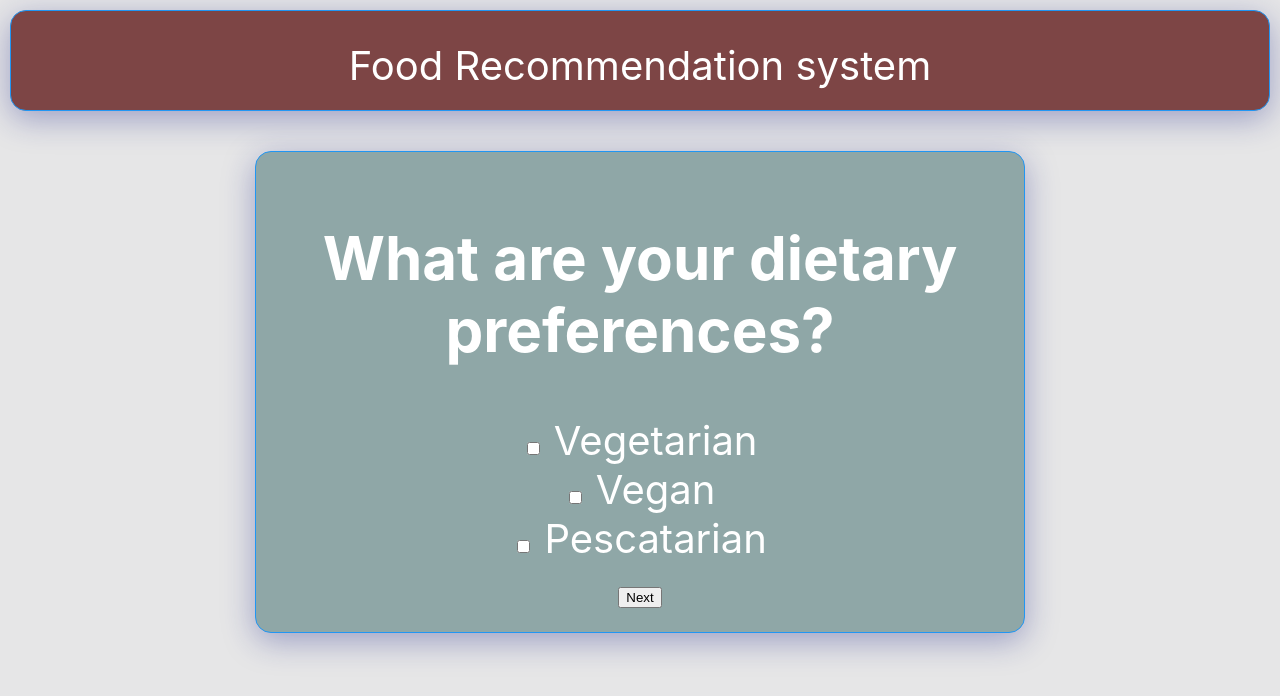
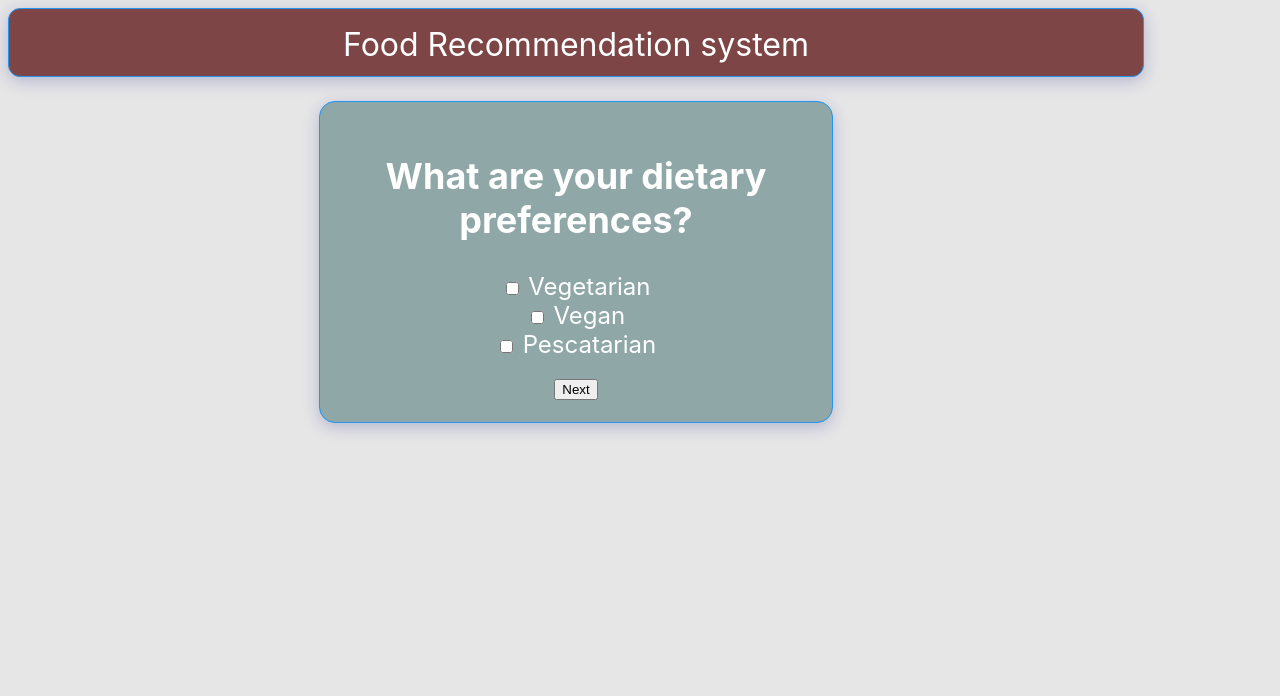
Before and after one commit to RaymondHuang44/AI-Food-Recomendation-system-CPSC-481-Project, a React (Create React App) app in the folder food-rec-frontend/: page / in a window 1280 px wide. Shown: the top 696 px of the page. Built offline with nearby package versions, Linux system fonts and the light colour scheme.

Commit message:
fixed recipes title cards not displayed correctly

```diff
--- a/food-rec-frontend/src/App.css
+++ b/food-rec-frontend/src/App.css
@@ -5,21 +5,21 @@ body {
 }
 
 .container {
-  width: 100vw;
-  height: 100vh;
+  width: 90vw;
+  height: 90vh;
   box-sizing: border-box;
-  padding: 10px;
+  padding: 8px;
 }
 
 .header {
   background-color: #7d4545;
   color: white;
-  font-size: 2.5rem;
+  font-size: 2rem;
   text-align: center;
-  padding: 30px 0 20px 0;
-  margin-bottom: 40px;
-  border-radius: 16px;
-  box-shadow: 0 8px 32px 0 rgba(31, 38, 135, 0.37);
+  padding: 16px 0 12px 0;
+  margin-bottom: 24px;
+  border-radius: 12px;
+  box-shadow: 0 4px 16px 0 rgba(31, 38, 135, 0.25);
   border: 1px solid #2196f3;
   transition: box-shadow 0.3s ease;
 }
@@ -27,15 +27,15 @@ body {
 .filters-box {
   background-color: #8fa7a7;
   color: white;
-  font-size: 2.5rem;
+  font-size: 1.5rem;
   display: flex;
   align-items: center;
   justify-content: center;
-  width: 60vw;
-  height: 60vh;
+  width: 40vw;
+  height: 40vh;
   margin: 0 auto;
-  border-radius: 32px;
-  box-shadow: 0 8px 32px 0 rgba(31, 38, 135, 0.37);
+  border-radius: 20px;
+  box-shadow: 0 4px 16px 0 rgba(31, 38, 135, 0.25);
   backdrop-filter: blur(2px);
   border: 1px solid rgba(255, 255, 255, 0.18);
   transition: box-shadow 0.3s ease;
@@ -43,23 +43,23 @@ body {
 
 .results-container {
   display: flex;
-  width: 100vw;
-  height: 80vh;
-  gap: 16px;
+  width: 90vw;
+  height: 65vh;
+  gap: 12px;
 }
 
 .filters-panel {
   background-color: #8fa7a7;
   color: white;
-  font-size: 2rem;
+  font-size: 1.2rem;
   border-radius: 8px;
-  box-shadow: 0 8px 32px 0 rgba(31, 38, 135, 0.37);
+  box-shadow: 0 4px 16px 0 rgba(31, 38, 135, 0.25);
   backdrop-filter: blur(2px);
   border: 1px solid rgba(255, 255, 255, 0.18);
-  width: 25vw;
-  padding: 24px;
-  margin-left: 8px;
-  margin-bottom: 8px;
+  width: 20vw;
+  padding: 16px;
+  margin-left: 4px;
+  margin-bottom: 4px;
   margin-top: 0;
   display: flex;
   flex-direction: column;
@@ -68,32 +68,54 @@ body {
 .results-panel {
   background-color: #5b765b;
   color: white;
-  font-size: 2rem;
+  font-size: 1.2rem;
   border-radius: 8px;
-  box-shadow: 0 8px 32px 0 rgba(31, 38, 135, 0.37);
+  box-shadow: 0 4px 16px 0 rgba(31, 38, 135, 0.25);
   backdrop-filter: blur(2px);
   border: 1px solid rgba(255, 255, 255, 0.18);
-  width: 70vw;
-  padding: 24px;
-  margin-right: 8px;
-  margin-bottom: 8px;
+  width: 68vw;
+  padding: 16px;
+  margin-right: 4px;
+  margin-bottom: 4px;
   margin-top: 0;
   display: flex;
   flex-direction: column;
+  overflow-y: unset;
+  max-height: unset;
+}
+
+.results-list {
+  flex: 1 1 auto;
+  overflow-y: auto;
+  min-height: 0;
+  /* Custom scrollbar for subtle appearance */
+  scrollbar-width: thin;
+  scrollbar-color: #7d9c7d #5b765b;
+}
+.results-list::-webkit-scrollbar {
+  width: 6px;
+  background: #5b765b;
+}
+.results-list::-webkit-scrollbar-thumb {
+  background: #7d9c7d;
+  border-radius: 4px;
+}
+.results-list::-webkit-scrollbar-thumb:hover {
+  background: #6b8f6b;
 }
 
 .floating-box {
   background-color: #8fa7a7;
   color: white;
-  font-size: 2.5rem;
+  font-size: 1.5rem;
   display: flex;
   align-items: center;
   justify-content: center;
-  width: 60vw;
-  height: 60vh;
+  width: 40vw;
+  height: 40vh;
   margin: 0 auto;
   border-radius: 16px;
-  box-shadow: 0 8px 32px 0 rgba(31, 38, 135, 0.37);
+  box-shadow: 0 4px 16px 0 rgba(31, 38, 135, 0.25);
   border: 1px solid #2196f3;
   transition: box-shadow 0.3s ease;
 }
--- a/food-rec-frontend/src/pages/ResultsPage.js
+++ b/food-rec-frontend/src/pages/ResultsPage.js
@@ -18,8 +18,9 @@ const ResultsPage = ({ filters, results, onSearch }) => {
             initialProtein={filters.protein}
           />
         </div>
-        <div className="results-panel" style={{ display: 'flex', flexWrap: 'wrap', alignItems: 'flex-start' }}>
+        <div className="results-panel">
           <div style={{ fontWeight: 'bold', fontSize: '2rem', marginBottom: '16px', width: '100%' }}>Results</div>
+          <div className="results-list" style={{ width: '100%' }}>
             {results.length === 0 ? (
               <div>No results found.</div>
             ) : (
@@ -30,6 +31,7 @@ const ResultsPage = ({ filters, results, onSearch }) => {
           </div>
         </div>
       </div>
+    </div>
   );
 };
 
```
Lines whose indentation alone changed are shown as unchanged.
